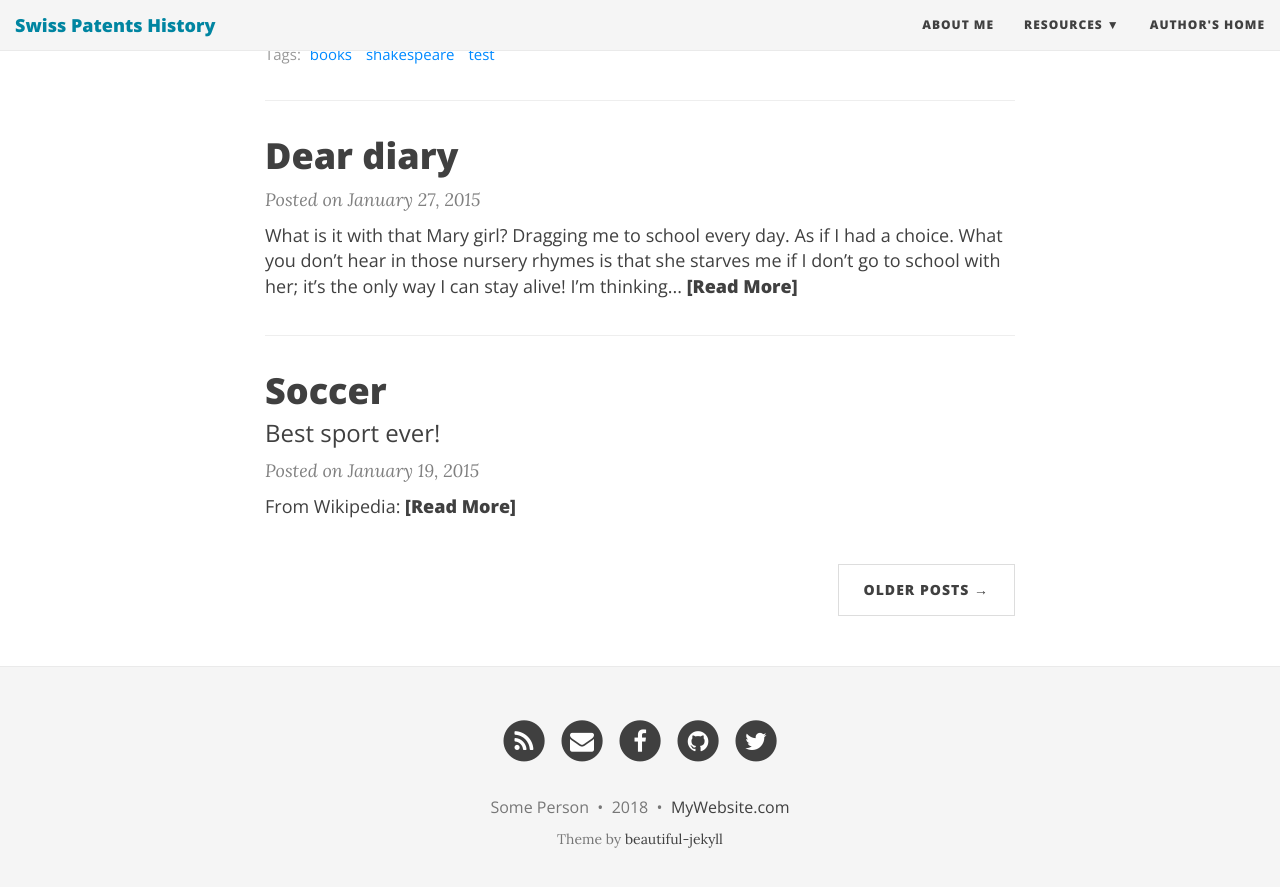
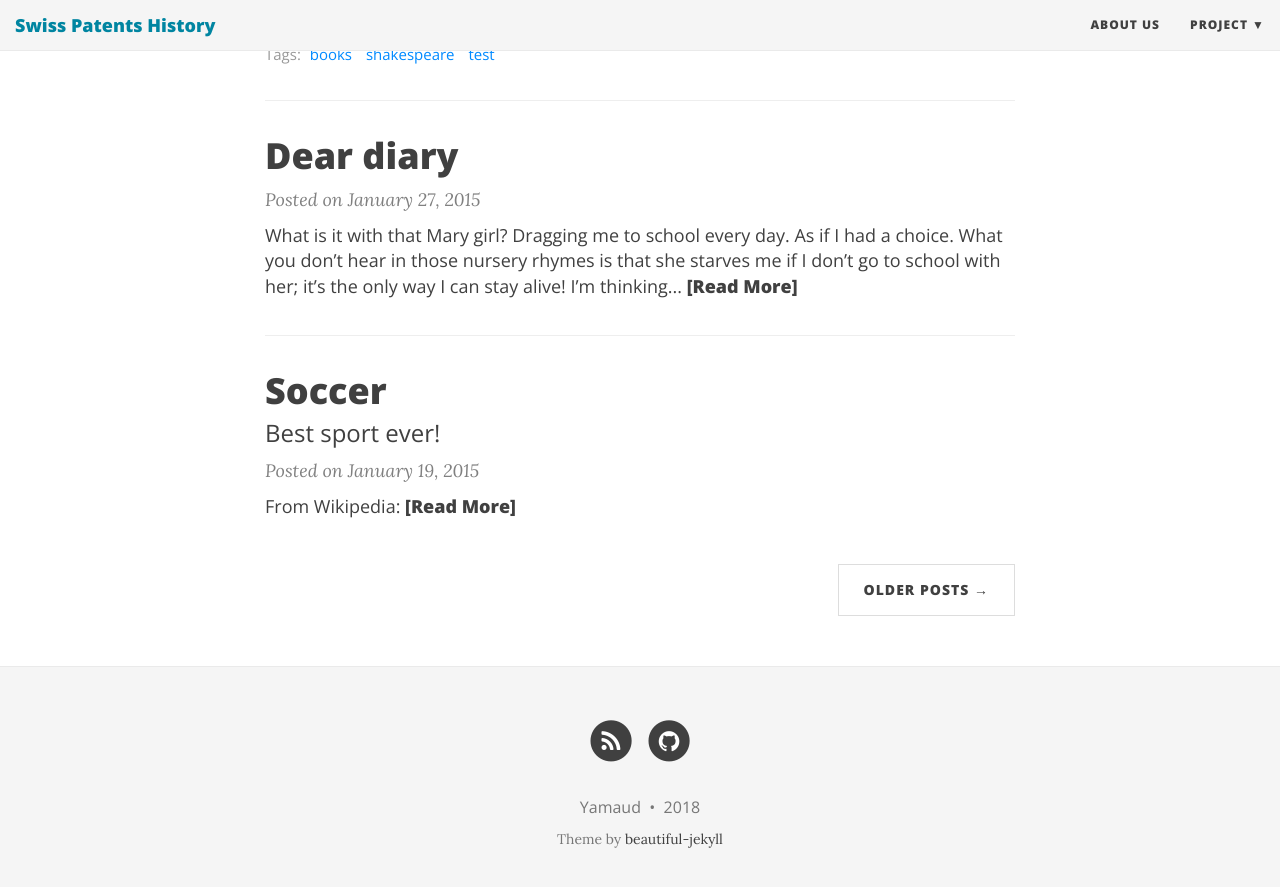
Before and after one commit to yamash/DataViz, a Jekyll site: the page built from index.html, in a window 1280 px wide and 900 px high, scrolled down 1222 px. Shown: the top 887 px of the window. Built offline with Jekyll 4.4.1, drawn with Linux system fonts in a browser that asks for light colours; nearby versions of some CDN libraries; the list of posts is cut into pages by our own code.

Commit message:
Update _config.yml

```diff
--- a/_config.yml
+++ b/_config.yml
@@ -23,12 +23,11 @@
 
 # List of links in the navigation bar
 navbar-links:
-  About Me: "aboutme"
-  Resources:
-    - Beautiful Jekyll: "http://deanattali.com/beautiful-jekyll/"
-    - Learn markdown: "http://www.markdowntutorial.com/"
-    - GitHub Pages: "https://pages.github.com/"
-  Author's home: "http://deanattali.com"
+  About Us: "aboutme"
+  Project:
+    - Dataset:
+    - Pipeline:
+    - GitHub Pages: "https://github.com/arnaudmiribel/ada_project"
 
 # Image to show in the navigation bar - image must be a square (width = height)
 # Remove this parameter if you don't want an image in the navbar
@@ -64,18 +63,18 @@
 # Change all these values or delete the ones you don't want.
 # Important: you must keep the "name" parameter, everything else you can remove
 author:
-  name: Some Person
+  name: Yamaud
 
 # Select your active Social Network Links.
 # Uncomment the links you want to show in the footer and add your information to each link.
 # You can reorder the items to define the link order.
 # If you want to add a new link that isn't here, you'll need to also edit the file _data/SocialNetworks.yml
 social-network-links:
-  rss: true
-  email: "someone@example.com"
-  facebook: daattali
-  github: daattali
-  twitter: daattali
+  rss: false
+ # email: "someone@example.com"
+  #facebook: daattali
+  github: arnaudmiribel/ada_project
+  #twitter: daattali
 #  reddit: yourname
 #  google-plus: +DeanAttali
 #  linkedin: daattali
@@ -99,7 +98,7 @@
 
 # How to display the link to the website in the footer
 # Remove this if you don't want a link in the footer
-url-pretty: "MyWebsite.com"  # eg. "deanattali.com/beautiful-jekyll"
+#url-pretty: "MyWebsite.com"  # eg. "deanattali.com/beautiful-jekyll"
 
 # --- Web Statistics Section --- #
 
```
